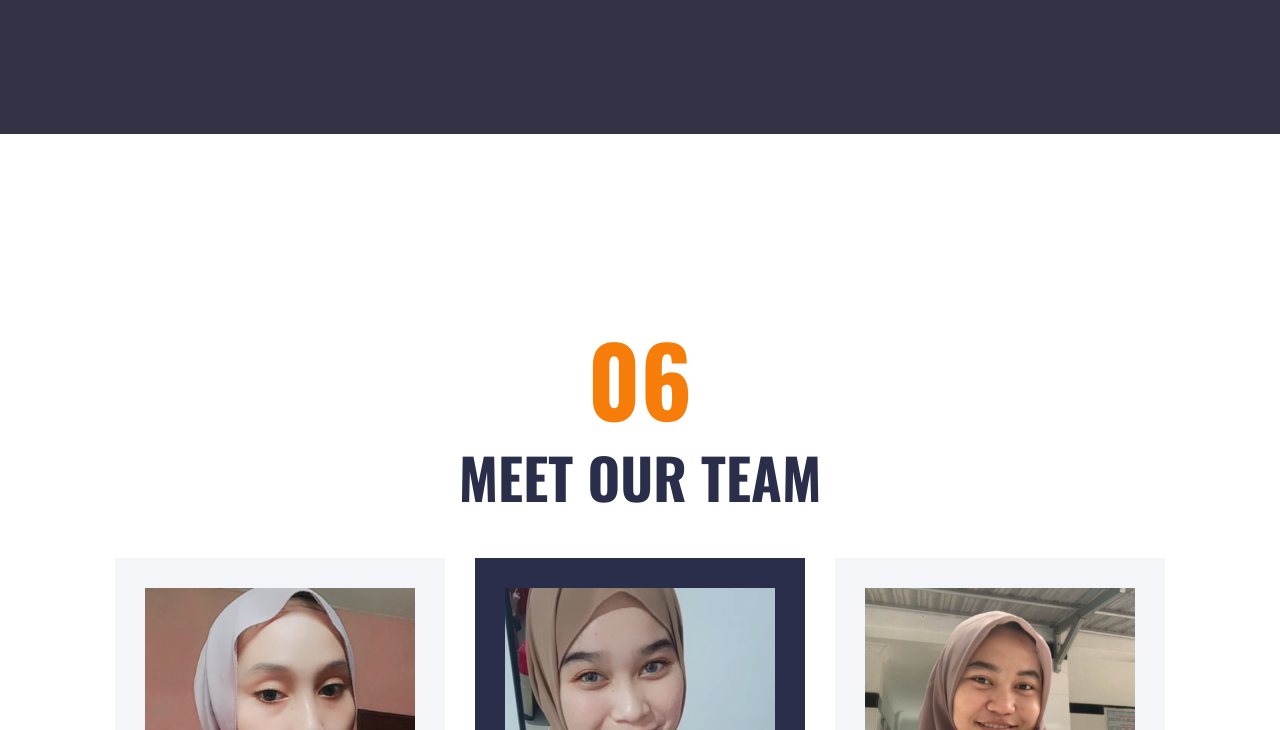
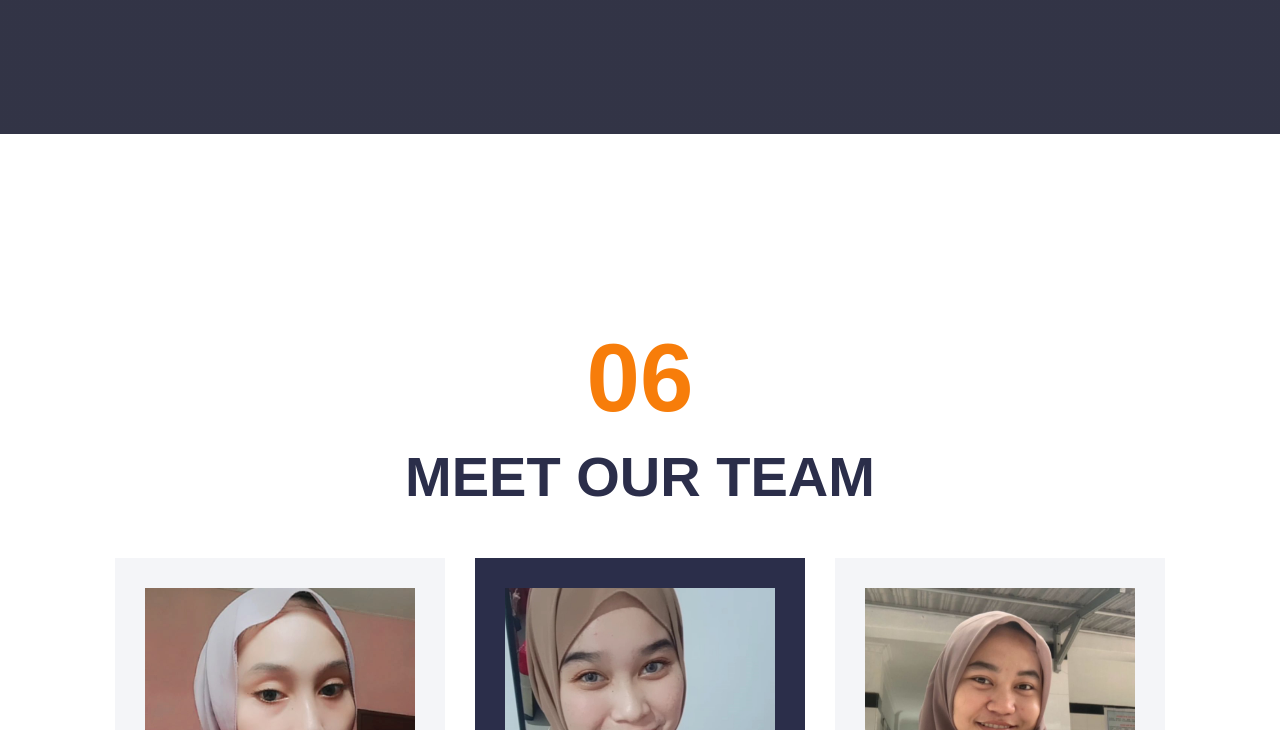
Before and after one commit to ekisinaga/ekisinaga.gadget.io, a plain HTML site: page team.html in a window 1280 px wide. Shown: the part 406-1136 px from the top of the page. Drawn offline with nearby package versions, Linux system fonts and the light colour scheme.

Commit message:
first commit

```diff
--- a/team.html
+++ b/team.html
@@ -5,10 +5,6 @@
     <meta charset="utf-8">
     <title>GADGETS - ADEK</title>
     <meta content="width=device-width, initial-scale=1.0" name="viewport">
-
-    <!-- Google Web Fonts -->
-    <link rel="preconnect" href="https://fonts.gstatic.com">
-    <link href="https://fonts.googleapis.com/css2?family=Oswald:wght@400;500;600;700&family=Rubik&display=swap" rel="stylesheet">
 
     <!-- Font Awesome -->
     <link href="https://cdnjs.cloudflare.com/ajax/libs/font-awesome/5.15.0/css/all.min.css" rel="stylesheet">
```
